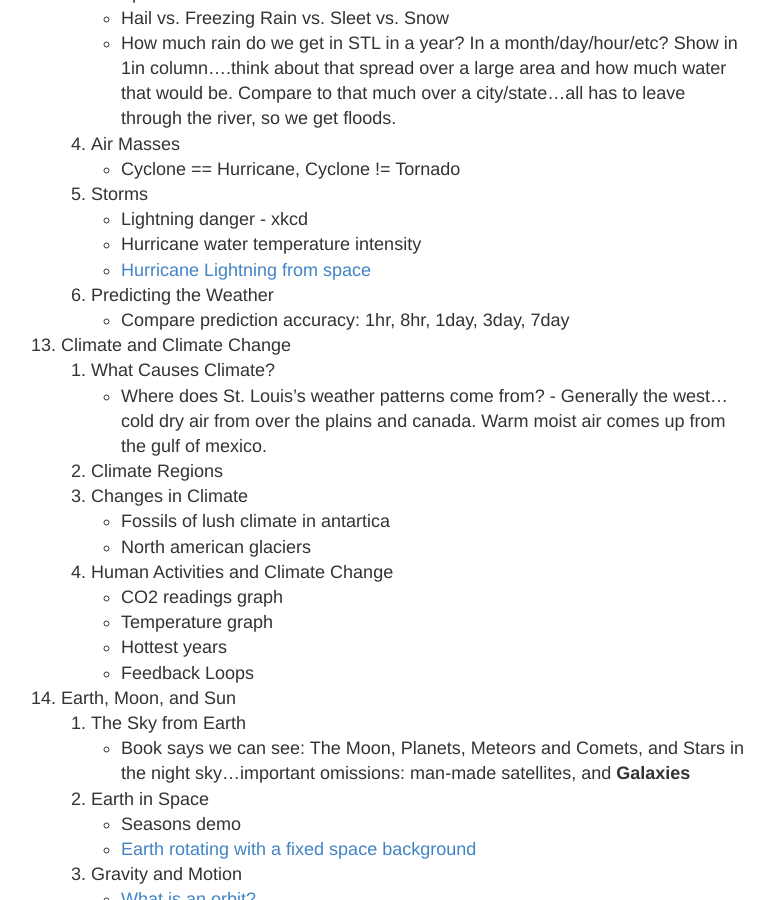
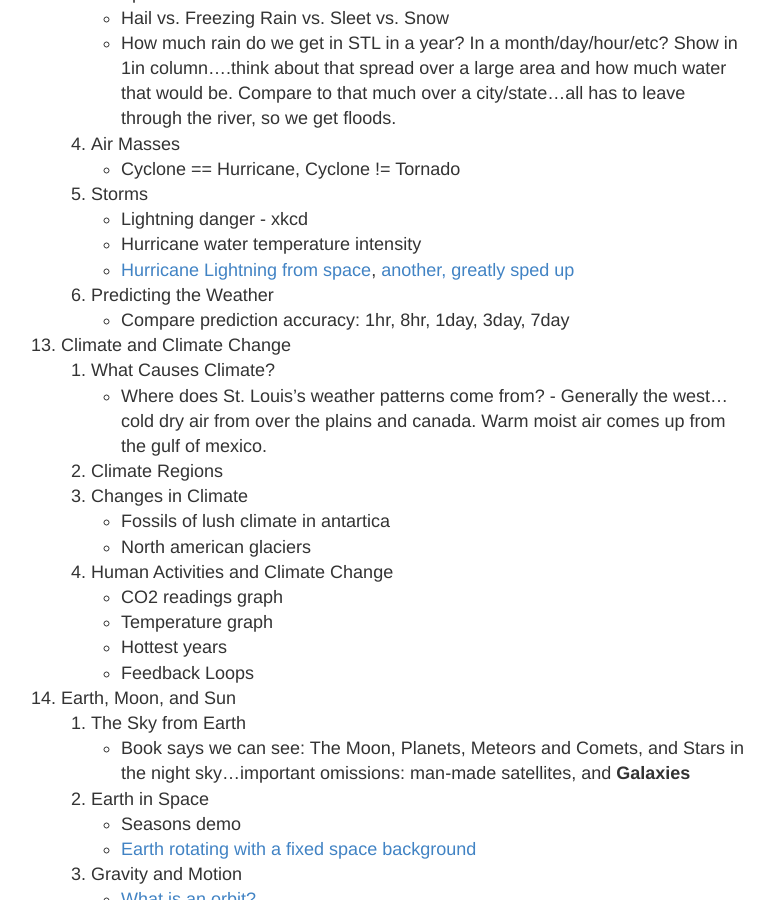
Before and after one commit to ctkstl/earth_science, a Jekyll site: the page built from resources.md, in a window 1280 px wide and 900 px high, scrolled down 6052 px. Shown: the whole window, without its empty margins (249-1023 px from the left). Built offline with Jekyll 4.4.1, drawn with Linux system fonts in a browser that asks for light colours.

Commit message:
Update resources.md

```diff
--- a/resources.md
+++ b/resources.md
@@ -190,7 +190,7 @@ permalink: /resources/
     5.  Storms
         *   Lightning danger - xkcd
         *   Hurricane water temperature intensity
-        *   [Hurricane Lightning from space](https://i.imgur.com/5XK0pnt.gif)
+        *   [Hurricane Lightning from space](https://i.imgur.com/5XK0pnt.gif), [another, greatly sped up](https://amp.twimg.com/v/6d03379b-436f-4fe9-a027-af5e0fc0ea9a)
     6.  Predicting the Weather
         *   Compare prediction accuracy: 1hr, 8hr, 1day, 3day, 7day
 13. Climate and Climate Change
```
